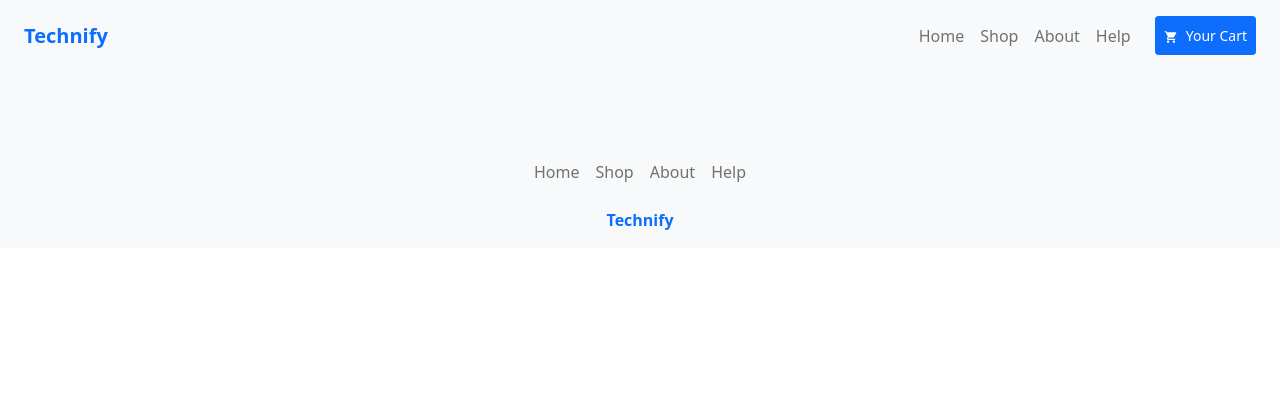
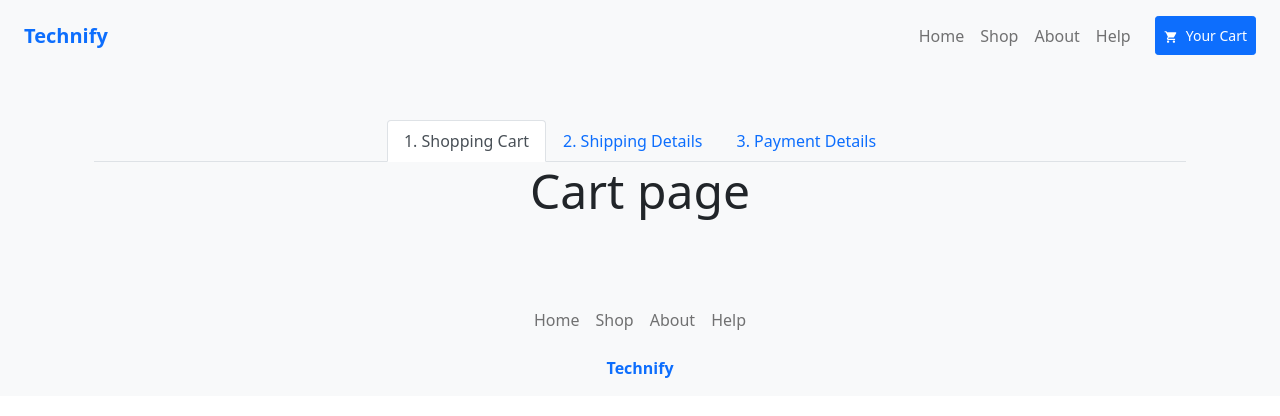
Before and after one commit to 5thDimensionalVader/technify-shop, a React (Create React App) app: page /checkout in a window 1280 px wide. Shown: the top 416 px of the page. Built offline with nearby package versions, Linux system fonts and the light colour scheme.

Commit message:
technify-shop Checkout component completed

```diff
--- a/src/components/Checkout/Checkout.js
+++ b/src/components/Checkout/Checkout.js
@@ -1,11 +1,21 @@
-import { Cart, Shipping, Payment } from "..";
-import { Link } from "react-router-dom";
+import { Cart, Shipping, Payment, CheckoutNav } from "..";
+import { BrowserRouter as Router, Route, Switch } from "react-router-dom";
 
 const Checkout = () => {
   return (
-    <div className="container">
+    <Router>
+      <div className="container">
+        <CheckoutNav />
 
-    </div>
+        {/* Checkout Content */}
+        <Switch>
+          <Route exact path='/checkout'><Cart /></Route>
+          <Route path='/cart'><Cart /></Route>
+          <Route path='/shipping'><Shipping /></Route>
+          <Route path='/payment'><Payment /></Route>
+        </Switch>
+      </div>
+    </Router>
   );
 }
 
--- /dev/null
+++ b/src/components/Checkout/CheckoutNav.js
@@ -0,0 +1,21 @@
+import { Link } from "react-router-dom";
+
+const CheckoutNav = () => {
+  return (
+    <div className="container">
+        <ul className="nav nav-tabs justify-content-center">
+          <li className="nav-item">
+            <Link className="nav-link active" to='/cart'>1. Shopping Cart</Link>
+          </li>
+          <li className="nav-item">
+            <Link className="nav-link" to='/shipping'>2. Shipping Details</Link>
+          </li>
+          <li className="nav-item">
+            <Link className="nav-link" to='/payment'>3. Payment Details</Link>
+          </li>
+        </ul>
+    </div>
+  );
+}
+
+export default CheckoutNav;
--- a/src/components/index.js
+++ b/src/components/index.js
@@ -9,6 +9,7 @@ import Shipping from './Shipping/Shipping.js';
 import Shop from './Shop/Shop.js';
 import Footer from './Footer/Footer.js';
 import Checkout from './Checkout/Checkout.js';
+import CheckoutNav from './Checkout/CheckoutNav.js';
 
 
-export {About, Cart, Help, Home, Nav, Payment, Shipping, Product, Shop, Footer, Checkout};
+export {About, Cart, Help, Home, Nav, Payment, Shipping, Product, Shop, Footer, Checkout, CheckoutNav};
```
